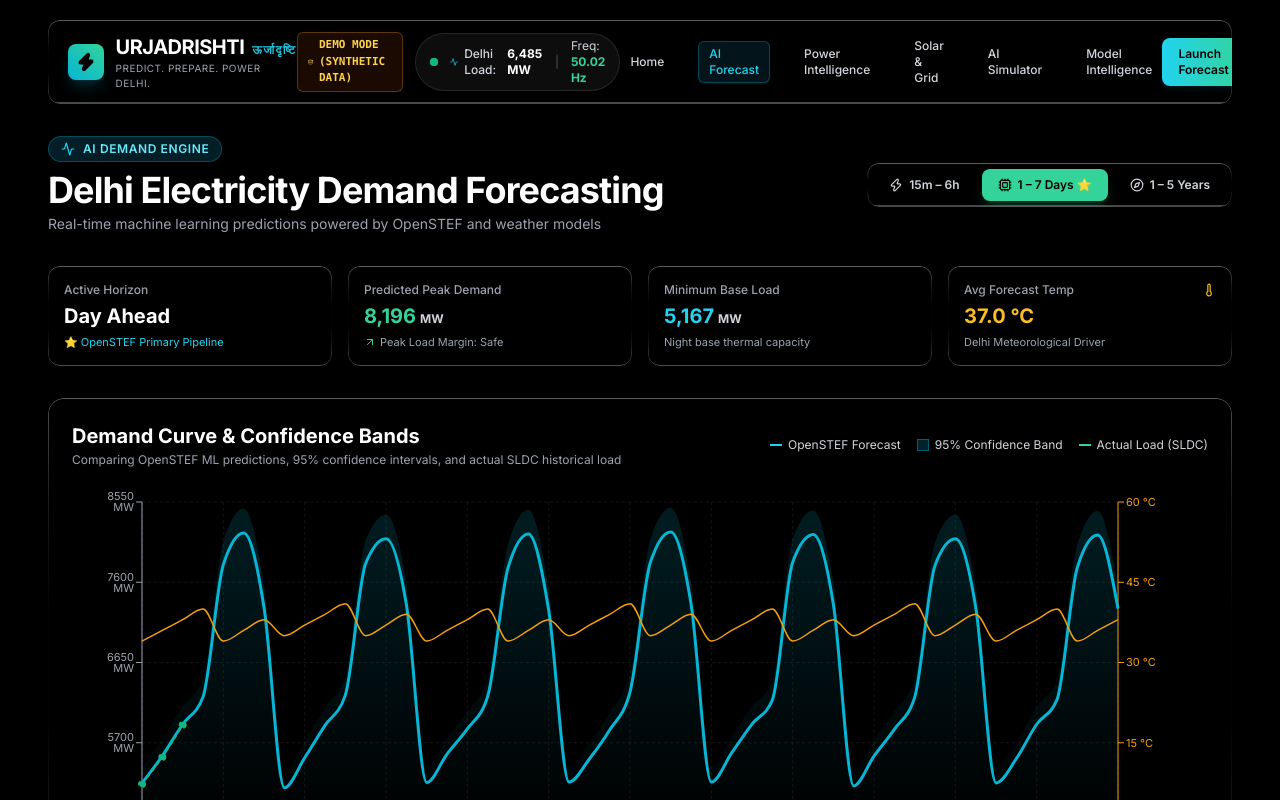
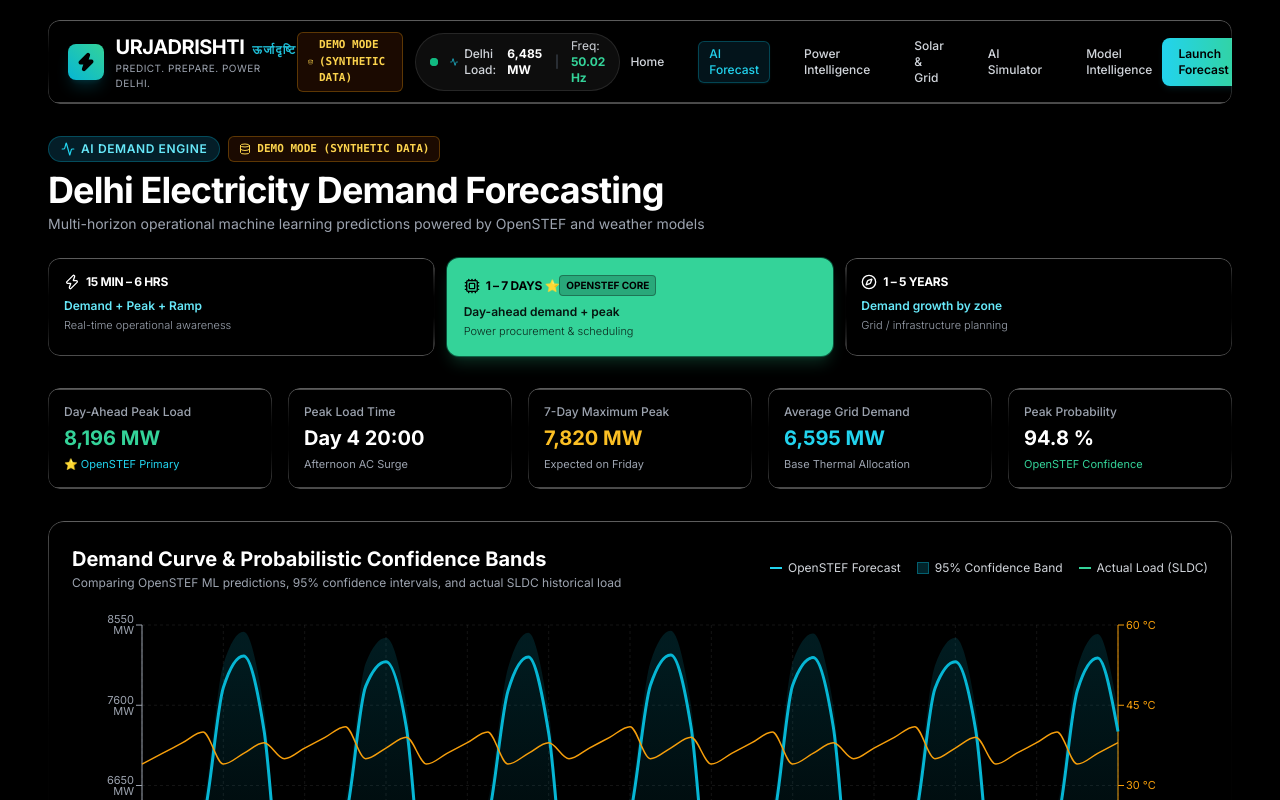
Before and after one commit to aryanraj119/sih, a React (Vite) app: page /forecast in a window 1280 px wide. Shown: the top 800 px of the page. Built offline with nearby package versions, Linux system fonts and the light colour scheme.

Commit message:
feat: URJADRISHTI Phase 1 - Enhanced horizon metric views

```diff
--- a/src/pages/ForecastPage.tsx
+++ b/src/pages/ForecastPage.tsx
@@ -12,7 +12,9 @@
   Legend,
   ResponsiveContainer,
 } from 'recharts';
-import { Zap, Cpu, Compass, Activity, Thermometer, ShieldAlert, ArrowUpRight } from 'lucide-react';
+import { Activity, ShieldAlert } from 'lucide-react';
+import { ForecastHorizonSelector } from '../components/dashboard/ForecastHorizonSelector';
+import { DataModeBadge } from '../components/dashboard/DataModeBadge';
 
 export const ForecastPage = () => {
   const [activeHorizon, setActiveHorizon] = useState<ForecastHorizon>('day_ahead');
@@ -22,116 +24,135 @@
     setData(getForecastData(activeHorizon));
   }, [activeHorizon]);
 
-  // Calculate metrics based on current horizon data
   const maxDemand = data.length > 0 ? Math.max(...data.map((d) => d.predictedMW)) : 0;
-  const minDemand = data.length > 0 ? Math.min(...data.map((d) => d.predictedMW)) : 0;
-  const avgTemp = data.length > 0 ? (data.reduce((acc, curr) => acc + curr.temperature, 0) / data.length).toFixed(1) : '0';
+  const avgDemand = data.length > 0 ? Math.round(data.reduce((acc, curr) => acc + curr.predictedMW, 0) / data.length) : 0;
+  const peakTime = data.length > 0 ? data.reduce((prev, curr) => (curr.predictedMW > prev.predictedMW ? curr : prev)).time : '15:30';
 
   return (
     <div className="w-full min-h-screen bg-black text-white px-4 md:px-8 lg:px-12 pt-8 pb-16">
 
       {/* Header Banner */}
-      <div className="flex flex-col md:flex-row md:items-center justify-between gap-4 mb-8">
+      <div className="flex flex-col md:flex-row md:items-center justify-between gap-4 mb-6">
         <div>
-          <div className="inline-flex items-center gap-2 px-3 py-1 rounded-full bg-cyan-950/60 border border-cyan-500/30 text-cyan-300 text-xs font-semibold uppercase tracking-wider mb-2">
+          <div className="flex items-center gap-2 mb-2">
+            <div className="inline-flex items-center gap-1.5 px-3 py-1 rounded-full bg-cyan-950/60 border border-cyan-500/30 text-cyan-300 text-xs font-semibold uppercase tracking-wider">
               <Activity className="w-3.5 h-3.5 text-cyan-400" />
               AI Demand Engine
+            </div>
+            <DataModeBadge isDemoMode={true} />
           </div>
           <h1 className="text-3xl md:text-4xl font-bold tracking-tight text-white">
             Delhi Electricity Demand Forecasting
           </h1>
           <p className="text-sm text-gray-400 mt-1">
-            Real-time machine learning predictions powered by OpenSTEF and weather models
+            Multi-horizon operational machine learning predictions powered by OpenSTEF and weather models
           </p>
-        </div>
-
-        {/* Horizon Selector Tabs */}
-        <div className="liquid-glass p-1.5 rounded-xl border border-white/10 flex items-center gap-1.5 self-start md:self-auto">
-          <button
-            onClick={() => setActiveHorizon('short_term')}
-            className={`px-4 py-2 rounded-lg text-xs font-semibold transition-all cursor-pointer flex items-center gap-1.5 ${
-              activeHorizon === 'short_term'
-                ? 'bg-cyan-500 text-black shadow-lg shadow-cyan-500/20'
-                : 'text-gray-300 hover:text-white hover:bg-white/5'
-            }`}
-          >
-            <Zap className="w-3.5 h-3.5" />
-            15m – 6h
-          </button>
-
-          <button
-            onClick={() => setActiveHorizon('day_ahead')}
-            className={`px-4 py-2 rounded-lg text-xs font-semibold transition-all cursor-pointer flex items-center gap-1.5 ${
-              activeHorizon === 'day_ahead'
-                ? 'bg-emerald-400 text-black shadow-lg shadow-emerald-400/20'
-                : 'text-gray-300 hover:text-white hover:bg-white/5'
-            }`}
-          >
-            <Cpu className="w-3.5 h-3.5" />
-            1 – 7 Days ⭐
-          </button>
-
-          <button
-            onClick={() => setActiveHorizon('long_term')}
-            className={`px-4 py-2 rounded-lg text-xs font-semibold transition-all cursor-pointer flex items-center gap-1.5 ${
-              activeHorizon === 'long_term'
-                ? 'bg-amber-400 text-black shadow-lg shadow-amber-400/20'
-                : 'text-gray-300 hover:text-white hover:bg-white/5'
-            }`}
-          >
-            <Compass className="w-3.5 h-3.5" />
-            1 – 5 Years
-          </button>
         </div>
       </div>
 
-      {/* KPI Cards Strip */}
-      <div className="grid grid-cols-1 sm:grid-cols-2 lg:grid-cols-4 gap-4 mb-8">
-        <div className="liquid-glass p-4 rounded-xl border border-white/10">
-          <div className="text-xs text-gray-400 font-medium">Active Horizon</div>
-          <div className="text-xl font-bold text-white mt-1 capitalize">
-            {activeHorizon.replace('_', ' ')}
-          </div>
-          <div className="text-[11px] text-cyan-400 mt-1">
-            {activeHorizon === 'day_ahead' ? '⭐ OpenSTEF Primary Pipeline' : activeHorizon === 'short_term' ? '⚡ Intra-Day Ramp Engine' : '🏢 Zonal Growth Model'}
-          </div>
+      {/* Reusable Horizon Selector */}
+      <div className="mb-8">
+        <ForecastHorizonSelector selectedHorizon={activeHorizon} onChange={setActiveHorizon} />
       </div>
 
+      {/* Horizon-Specific Metric Cards Strip */}
+      <div className="grid grid-cols-1 sm:grid-cols-2 lg:grid-cols-5 gap-4 mb-8">
+        {activeHorizon === 'short_term' && (
+          <>
             <div className="liquid-glass p-4 rounded-xl border border-white/10">
-          <div className="text-xs text-gray-400 font-medium">Predicted Peak Demand</div>
-          <div className="text-xl font-bold text-emerald-400 mt-1 flex items-baseline gap-1">
-            {maxDemand.toLocaleString()} <span className="text-xs text-gray-300">MW</span>
+              <div className="text-xs text-gray-400 font-medium">Current Delhi Load</div>
+              <div className="text-xl font-bold text-white mt-1">6,485 MW</div>
+              <div className="text-[11px] text-emerald-400 mt-1">Live SLDC Telemetry</div>
             </div>
-          <div className="text-[11px] text-gray-400 mt-1 flex items-center gap-1">
-            <ArrowUpRight className="w-3 h-3 text-emerald-400" /> Peak Load Margin: Safe
+            <div className="liquid-glass p-4 rounded-xl border border-white/10">
+              <div className="text-xs text-gray-400 font-medium">Forecast Load (Next 1h)</div>
+              <div className="text-xl font-bold text-cyan-400 mt-1">6,720 MW</div>
+              <div className="text-[11px] text-gray-400 mt-1">+235 MW Delta</div>
             </div>
+            <div className="liquid-glass p-4 rounded-xl border border-white/10">
+              <div className="text-xs text-gray-400 font-medium">Near-Term Peak</div>
+              <div className="text-xl font-bold text-emerald-400 mt-1">{maxDemand.toLocaleString()} MW</div>
+              <div className="text-[11px] text-gray-400 mt-1">Time: {peakTime}</div>
             </div>
+            <div className="liquid-glass p-4 rounded-xl border border-white/10">
+              <div className="text-xs text-gray-400 font-medium">Max Ramp Rate</div>
+              <div className="text-xl font-bold text-amber-400 mt-1">+38.5 MW/min</div>
+              <div className="text-[11px] text-amber-300 mt-1">Moderate Evening Ramp</div>
+            </div>
+            <div className="liquid-glass p-4 rounded-xl border border-white/10">
+              <div className="text-xs text-gray-400 font-medium">Peak Exceedance Prob.</div>
+              <div className="text-xl font-bold text-white mt-1">12.4 %</div>
+              <div className="text-[11px] text-emerald-400 mt-1">P95 Grid Safe Margin</div>
+            </div>
+          </>
+        )}
 
+        {activeHorizon === 'day_ahead' && (
+          <>
             <div className="liquid-glass p-4 rounded-xl border border-white/10">
-          <div className="text-xs text-gray-400 font-medium">Minimum Base Load</div>
-          <div className="text-xl font-bold text-cyan-400 mt-1 flex items-baseline gap-1">
-            {minDemand.toLocaleString()} <span className="text-xs text-gray-300">MW</span>
+              <div className="text-xs text-gray-400 font-medium">Day-Ahead Peak Load</div>
+              <div className="text-xl font-bold text-emerald-400 mt-1">{maxDemand.toLocaleString()} MW</div>
+              <div className="text-[11px] text-cyan-400 mt-1">⭐ OpenSTEF Primary</div>
             </div>
-          <div className="text-[11px] text-gray-400 mt-1">Night base thermal capacity</div>
+            <div className="liquid-glass p-4 rounded-xl border border-white/10">
+              <div className="text-xs text-gray-400 font-medium">Peak Load Time</div>
+              <div className="text-xl font-bold text-white mt-1">{peakTime}</div>
+              <div className="text-[11px] text-gray-400 mt-1">Afternoon AC Surge</div>
             </div>
+            <div className="liquid-glass p-4 rounded-xl border border-white/10">
+              <div className="text-xs text-gray-400 font-medium">7-Day Maximum Peak</div>
+              <div className="text-xl font-bold text-amber-400 mt-1">7,820 MW</div>
+              <div className="text-[11px] text-gray-400 mt-1">Expected on Friday</div>
+            </div>
+            <div className="liquid-glass p-4 rounded-xl border border-white/10">
+              <div className="text-xs text-gray-400 font-medium">Average Grid Demand</div>
+              <div className="text-xl font-bold text-cyan-400 mt-1">{avgDemand.toLocaleString()} MW</div>
+              <div className="text-[11px] text-gray-400 mt-1">Base Thermal Allocation</div>
+            </div>
+            <div className="liquid-glass p-4 rounded-xl border border-white/10">
+              <div className="text-xs text-gray-400 font-medium">Peak Probability</div>
+              <div className="text-xl font-bold text-white mt-1">94.8 %</div>
+              <div className="text-[11px] text-emerald-400 mt-1">OpenSTEF Confidence</div>
+            </div>
+          </>
+        )}
 
+        {activeHorizon === 'long_term' && (
+          <>
             <div className="liquid-glass p-4 rounded-xl border border-white/10">
-          <div className="text-xs text-gray-400 font-medium flex items-center justify-between">
-            <span>Avg Forecast Temp</span>
-            <Thermometer className="w-3.5 h-3.5 text-amber-400" />
+              <div className="text-xs text-gray-400 font-medium">Current Baseline (2026)</div>
+              <div className="text-xl font-bold text-white mt-1">8,350 MW</div>
+              <div className="text-[11px] text-cyan-400 mt-1">Historical Summer Peak</div>
             </div>
-          <div className="text-xl font-bold text-amber-400 mt-1">
-            {avgTemp} °C
+            <div className="liquid-glass p-4 rounded-xl border border-white/10">
+              <div className="text-xs text-gray-400 font-medium">5-Year Projected Peak</div>
+              <div className="text-xl font-bold text-amber-400 mt-1">10,580 MW</div>
+              <div className="text-[11px] text-gray-400 mt-1">Target Year 2030</div>
             </div>
-          <div className="text-[11px] text-gray-400 mt-1">Delhi Meteorological Driver</div>
+            <div className="liquid-glass p-4 rounded-xl border border-white/10">
+              <div className="text-xs text-gray-400 font-medium">5-Year Growth Rate</div>
+              <div className="text-xl font-bold text-emerald-400 mt-1">+6.2 % CAGR</div>
+              <div className="text-[11px] text-emerald-400 mt-1">Macro-Spatial Model</div>
             </div>
+            <div className="liquid-glass p-4 rounded-xl border border-white/10">
+              <div className="text-xs text-gray-400 font-medium">Fastest Growing Zone</div>
+              <div className="text-xl font-bold text-cyan-400 mt-1">South Delhi</div>
+              <div className="text-[11px] text-gray-400 mt-1">BRPL DISCOM Corridor</div>
+            </div>
+            <div className="liquid-glass p-4 rounded-xl border border-white/10">
+              <div className="text-xs text-gray-400 font-medium">Projected EV Adoption</div>
+              <div className="text-xl font-bold text-white mt-1">26.0 %</div>
+              <div className="text-[11px] text-cyan-400 mt-1">Grid Charging Load</div>
+            </div>
+          </>
+        )}
       </div>
 
       {/* Main Chart Container */}
       <div className="liquid-glass p-6 rounded-2xl border border-white/10 mb-8">
         <div className="flex flex-col sm:flex-row sm:items-center justify-between gap-4 mb-6">
           <div>
-            <h2 className="text-xl font-bold text-white">Demand Curve & Confidence Bands</h2>
+            <h2 className="text-xl font-bold text-white">Demand Curve & Probabilistic Confidence Bands</h2>
             <p className="text-xs text-gray-400 mt-0.5">
               Comparing OpenSTEF ML predictions, 95% confidence intervals, and actual SLDC historical load
             </p>
@@ -301,7 +322,7 @@
           </div>
 
           <a
-            href="/model-intelligence"
+            href="/model"
             className="mt-4 w-full py-2 rounded-lg bg-white/10 hover:bg-white/20 text-center text-xs font-semibold text-white transition-colors block"
           >
             View Full Model Intelligence →
```
Lines whose indentation alone changed are shown as unchanged.
